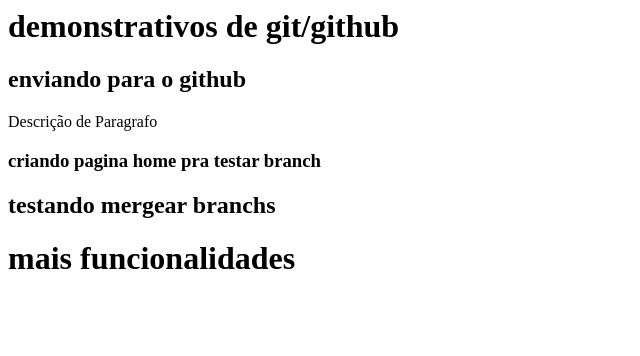
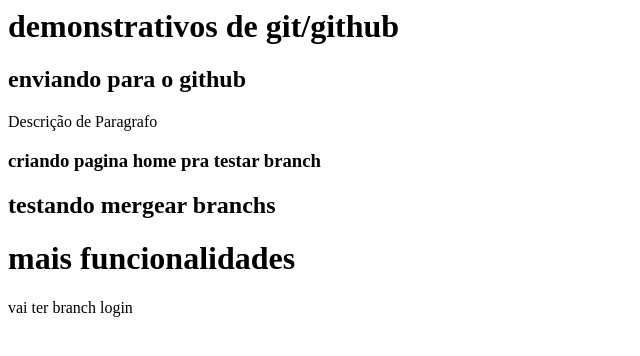
Before and after one commit to Uendel-Alvarez/treinamento_GitHub, a plain HTML site: page index.html in a window 1280 px wide. Shown: the whole page, without its empty margins (0-640 px from the left). Drawn offline with Linux system fonts and the light colour scheme.

Commit message:
pequenas mudanças

```diff
--- a/index.html
+++ b/index.html
@@ -9,4 +9,5 @@
     <h3>criando pagina home pra testar branch</h3>
     <h2>testando mergear branchs</h2>
     <h1>mais funcionalidades</h1>
+    <p>vai ter branch login</p>
 </html>
```
